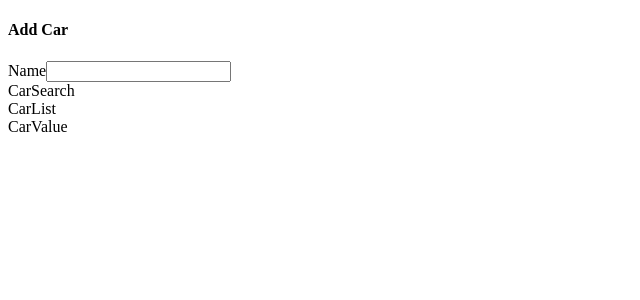
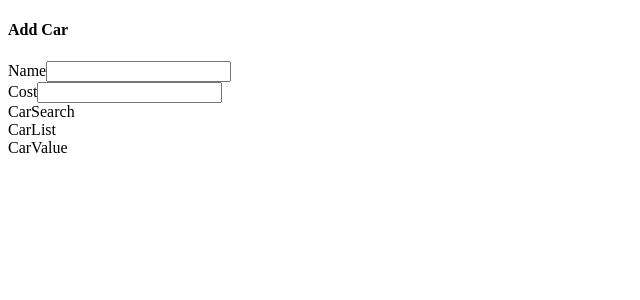
Before and after one commit to shivangi0109/cars-redux-app, a React (Create React App) app: page / in a window 1280 px wide. Shown: the top 300 px of the page, without its empty margins (0-640 px from the left). Built offline with nearby package versions, Linux system fonts and the light colour scheme.

Commit message:
In CarForm component added form cost values to update state

```diff
--- a/src/components/CarForm.js
+++ b/src/components/CarForm.js
@@ -1,16 +1,24 @@
 import { useDispatch, useSelector } from "react-redux";
-import { changeName } from "../store";
+import { changeName, changeCost } from "../store";
 
 function CarForm() {
   const dispatch = useDispatch();
+
+  const { name, cost } = useSelector((state) => {
+    return {
+      name: state.form.name,
+      cost: state.form.cost
+    }
+  });
 
   const handleNameChange = (event) => {
     dispatch(changeName(event.target.value));
   };
 
-  const name = useSelector((state) => {
-    return state.form.name;
-  });
+  const handleCostChange = (event) => {
+    const carCost = parseInt(event.target.value) || 0;
+    dispatch(changeCost(carCost));
+  };
 
   return (
     <div className="car-form panel">
@@ -25,6 +33,15 @@
               onChange={handleNameChange}
             />
           </div>
+          <div className="field">
+            <label className="label">Cost</label>
+            <input
+              className="input is-expanded"
+              value={cost || ''}
+              onChange={handleCostChange}
+              type="number"
+            />
+          </div>
         </div>
       </form>
     </div>
```
